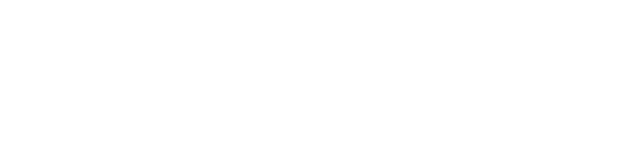
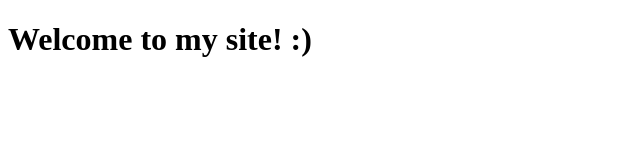
Before and after one commit to smile-1337/schreinerei, a plain HTML site: page index.html in a window 1280 px wide. Shown: the whole page, without its empty margins (0-640 px from the left). Drawn offline with Linux system fonts and the light colour scheme.

Commit message:
reworked html content

```diff
--- a/index.html
+++ b/index.html
@@ -6,7 +6,11 @@
   </head>
   <body>
     <header></header>
-    <main></main>
+    <main>
+      <h1>
+        Welcome to my site! :)
+      </h1>
+    </main>
     <footer></footer>
   </body>
 </html>
```
